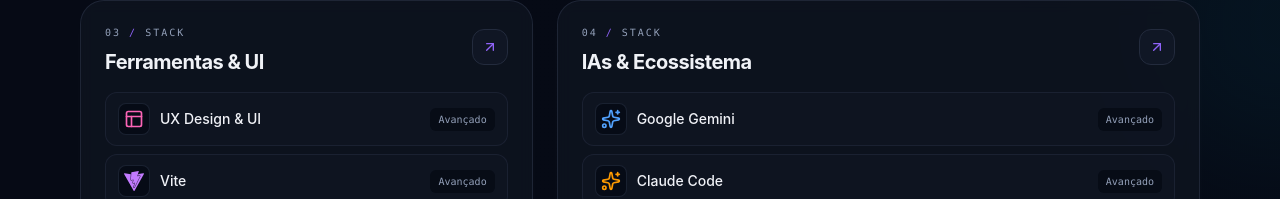
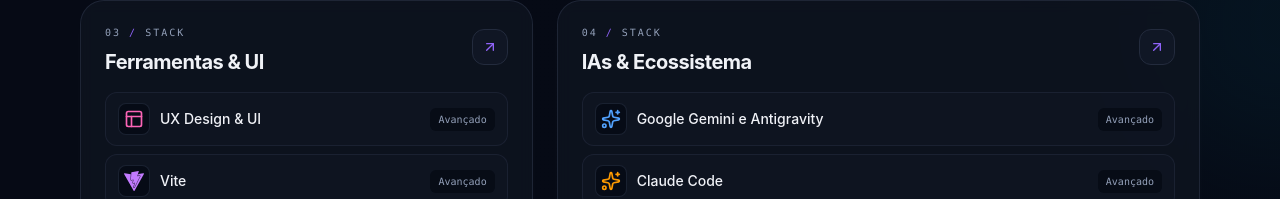
Before and after one commit to Henrique970/personal-portifolio, a React (Vite) app: page / in a window 1280 px wide. Shown: the part 1556-1755 px from the top of the page. Built offline with nearby package versions, Linux system fonts and the light colour scheme.

Commit message:
fix: melhor posicionamento e alteração do nome das IAs

```diff
--- a/src/components/sections/Skills/index.tsx
+++ b/src/components/sections/Skills/index.tsx
@@ -1,10 +1,11 @@
 import { skillsData } from "../../../data/skillsData";
+import { ArrowUpRight, Cpu, Database, Layout, Layers, Sparkles } from "lucide-react";
 import {
     SiReact, SiTypescript, SiTailwindcss, SiNextdotjs,
     SiJavascript, SiNodedotjs, SiGit, SiVite, SiFigma, SiHtml5, SiVscodium,
     SiGithubcopilot
 } from "react-icons/si";
-import { ArrowUpRight, Cpu, Database, Layout, Layers, Sparkles } from "lucide-react";
+
 
 const getSkillIcon = (iconName: string) => {
     switch (iconName) {
@@ -101,8 +102,8 @@
                                                 <div
                                                     key={skill.icon}
                                                     className={`group/skill relative overflow-hidden rounded-2xl border p-4 transition-all duration-300 motion-reduce:transition-none sm:p-5 hover:-translate-y-1 hover:scale-[1.02] hover:shadow-xl ${isReact
-                                                            ? "border-cyan-500/30 bg-gradient-to-br from-cyan-500/10 via-cyan-500/5 to-transparent hover:border-cyan-400 hover:shadow-cyan-500/20"
-                                                            : "border-blue-500/30 bg-gradient-to-br from-blue-500/10 via-blue-500/5 to-transparent hover:border-blue-400 hover:shadow-blue-500/20"
+                                                            ? "border-cyan-500/30 bg-linear-to-br from-cyan-500/10 via-cyan-500/5 to-transparent hover:border-cyan-400 hover:shadow-cyan-500/20"
+                                                            : "border-blue-500/30 bg-linear-to-br from-blue-500/10 via-blue-500/5 to-transparent hover:border-blue-400 hover:shadow-blue-500/20"
                                                         }`}
                                                 >
                                                     {/* Brilho de fundo no Hover */}
--- a/src/data/skillsData.ts
+++ b/src/data/skillsData.ts
@@ -33,7 +33,7 @@
     {
         categoryName: "IAs & Ecossistema",
         skills: [
-            { name: "Google Gemini", icon: "gemini", level: "Avançado" },
+            { name: "Google Gemini e Antigravity", icon: "gemini", level: "Avançado" },
             { name: "Claude Code", icon: "claude", level: "Avançado" },
             { name: "Lovable.dev", icon: "lovable", level: "Avançado" },
             { name: "GitHub Copilot", icon: "copilot", level: "Avançado" },
```
